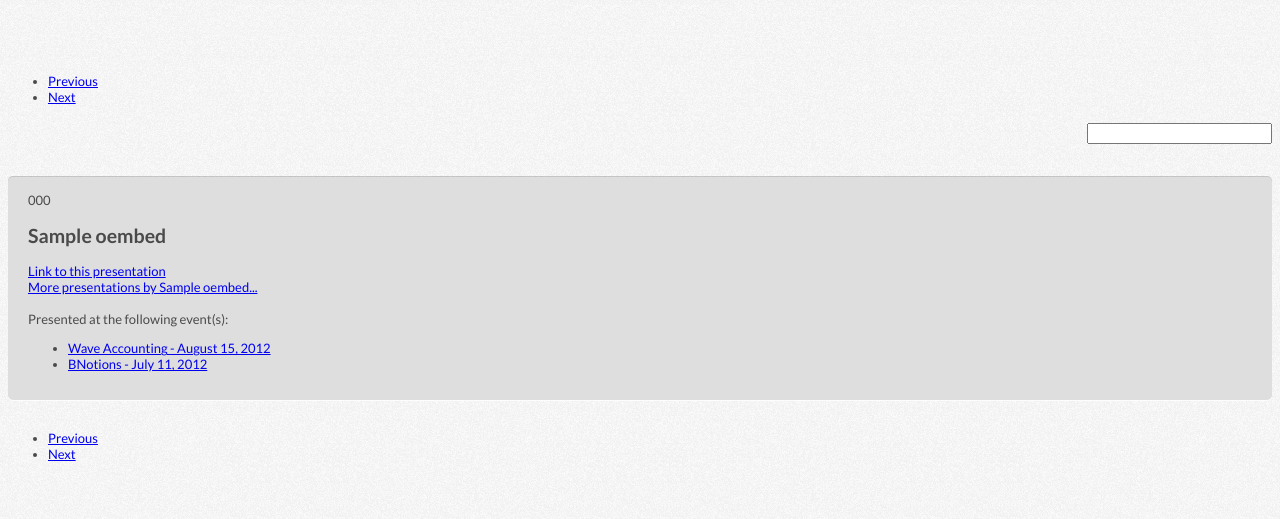
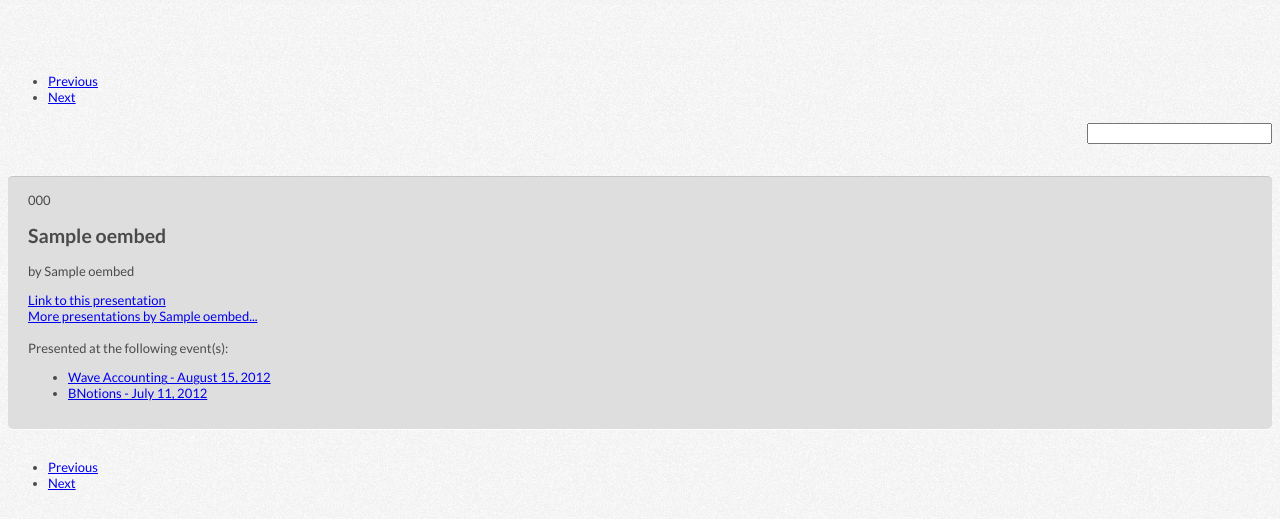
Before and after one commit to ashchristopher/django-toronto, a Django app: template presentations/templates/presentations/list.html in a window 1280 px wide. Shown: the part 63-582 px from the top of the page. Run offline with Django 3.2, Linux system fonts and the light colour scheme; the template is opened without the code that fills it: most values are stand-ins (such as "Sample title", 1, 10 or a date in 2020).

Commit message:
Update presentation information
* Change header to be presentation title
* Add by :author in a paragraph below title

```diff
--- a/django_toronto/templates/homepage.html
+++ b/django_toronto/templates/homepage.html
@@ -63,7 +63,8 @@
                         {{ presentation.embed_code|safe }}
                     </div>
                     <div class='span4'>
-                        <h3>{{ presentation.get_oembed.author_name }}</h3>
+                        <h3>{{ presentation.get_oembed.title }}</h3>
+                        <p>by {{ presentation.get_oembed.author_name }}</p>
                         <div class='row'>
                             <div class='span4'>
                                 <a href='{{ presentation.url }}'><i class="icon-globe"></i> Link to this presentation</a>
--- a/presentations/templates/presentations/list.html
+++ b/presentations/templates/presentations/list.html
@@ -19,7 +19,8 @@
                 {{ presentation.embed_code|safe }}
             </div>
             <div class='span4'>
-                <h2>{{ presentation.get_oembed.author_name }}</h2>
+                <h2>{{ presentation.get_oembed.title }}</h2>
+                <p>by {{ presentation.get_oembed.author_name }}</p>
                 <div class='row'>
                     <div class='span4'>
                         <a href='{{ presentation.url }}'><i class="icon-globe"></i> Link to this presentation</a>
```
